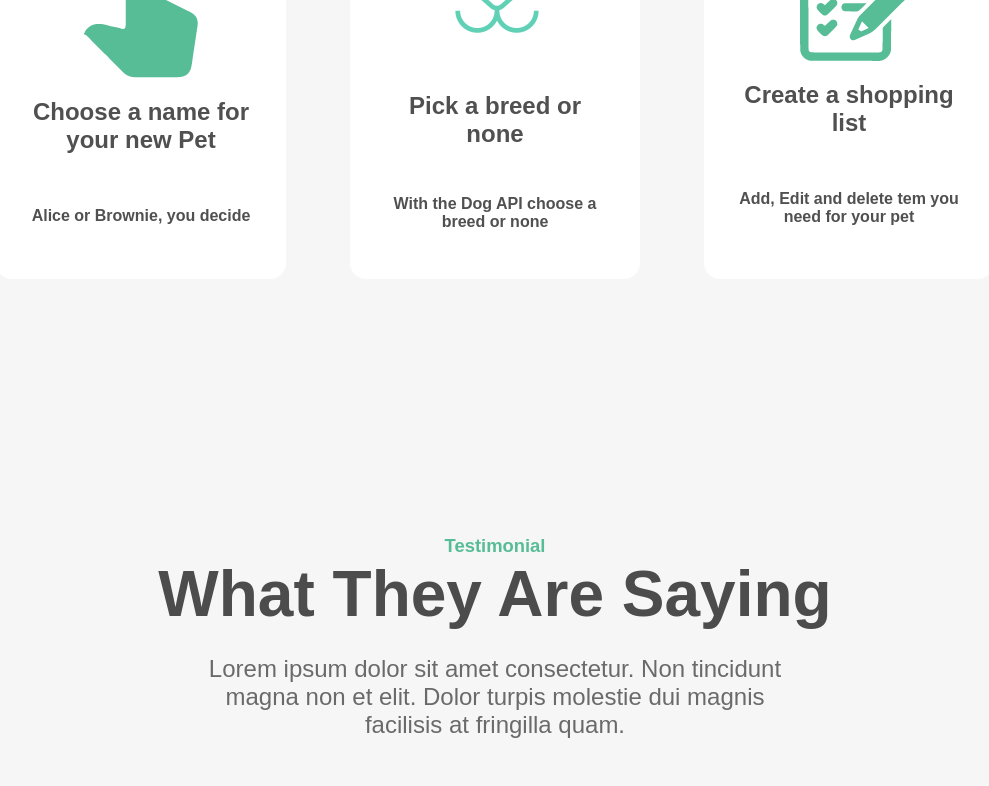
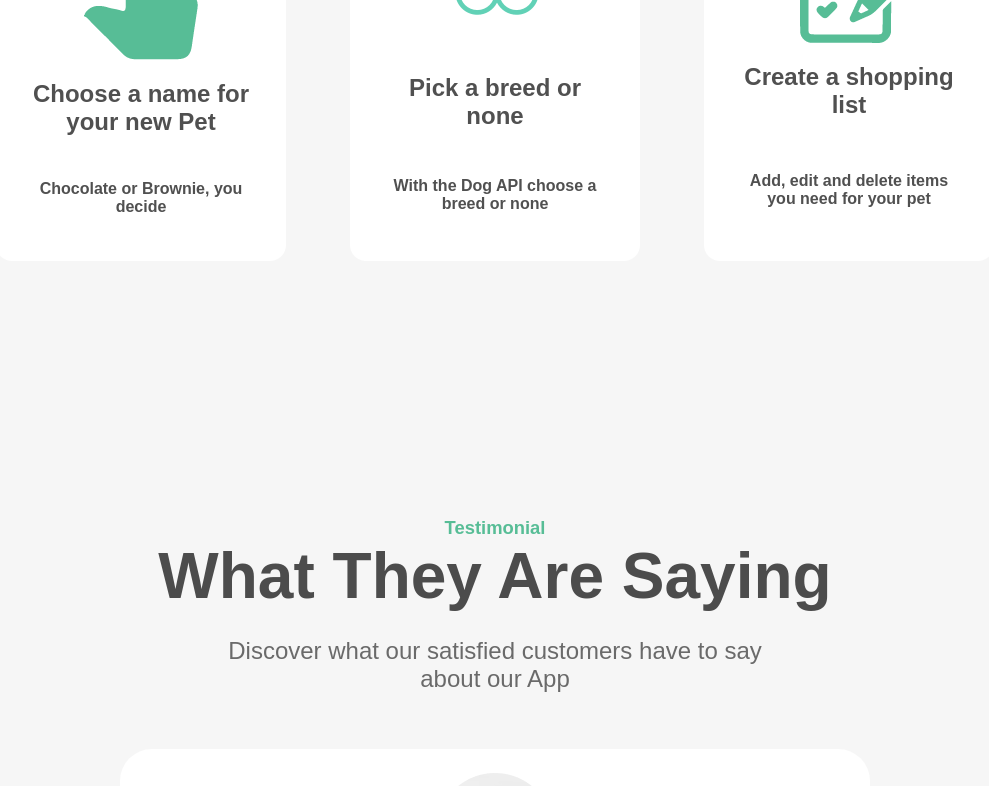
Before and after one commit to Anmavel/PetFit, a React (Create React App) app in the folder frontend/: page / in a window 1280 px wide. Shown: the part 2000-2786 px from the top of the page, without its empty margins (145-1134 px from the left). Built offline with nearby package versions, Linux system fonts and the light colour scheme; no server answers; the HTML template or start-up script is replaced by a standard one.

Commit message:
Little modifications of Layout, About, Testimonials text, navigation bar, Work text, sign form and css

```diff
--- a/frontend/src/App.css
+++ b/frontend/src/App.css
@@ -115,7 +115,7 @@ nav {
     font-size: 1.5rem;
 }
 .secondary-button:hover {
-    background-color:  #57BD96;
+    background-color: #e48f0f;
 }
 .about-section-container {
     margin-top: 20rem;
@@ -141,7 +141,7 @@ nav {
 }
 .primary-subheading {
     font-weight: 700;
-    color:  #57BD96;
+    color: #57BD96;
     font-size: 1.15rem;
 }
 .about-buttons-container {
@@ -196,9 +196,8 @@ nav {
     padding: 0.5rem 1rem;
 }
 .footer-wrapper {
-    margin: 6rem 0rem;
     display: flex;
-    margin-top: 10rem;
+    margin: 10rem 0rem 6rem;
     background-color: #57BD96;
     padding: 50px 50px 50px 50px;
 }
@@ -213,6 +212,7 @@ nav {
     margin-right: 1.25rem;
     color: #585858;
 }
+
 .footer-section-two {
     flex: 1;
     display: flex;
@@ -254,7 +254,7 @@ nav {
 .testimonials-stars-container svg {
     margin: 0rem 0.25rem;
     font-size: 1.5rem;
-    color: #fe9e0d ;
+    color: #fe9e0d;
 }
 .testimonial-section-bottom h2 {
     margin-top: 1.5rem;
--- a/frontend/src/component/About.tsx
+++ b/frontend/src/component/About.tsx
@@ -4,6 +4,10 @@ import AboutBackgroundImage from "../Assets/Dog_Karsten_Round.png"
 import {BsFillPlayCircleFill} from "react-icons/bs";
 
 export default function About(){
+      function handleWatchVideo() {
+        window.location.replace('https://www.youtube.com/watch?v=xvFZjo5PgG0');
+    }
+
     return(
         <div className={"about-section-container"}>
             <div className={"about-background-image-container"}>
@@ -18,7 +22,7 @@ export default function About(){
                 <p className={"primary-text"}>Choose the name, breed and with Petfit collect data about your future pet, save your new pet supply list or shopping list.</p>
                 <div className={"about-buttons-container"}>
                     <button className={"secondary-button"}>Learn more</button>
-                    <button className={"watch-video-button"}><BsFillPlayCircleFill/>Watch Video</button>
+                    <button  onClick={handleWatchVideo} className={"watch-video-button"}><BsFillPlayCircleFill/>Watch Video</button>
                 </div>
             </div>
         </div>
--- a/frontend/src/component/Layout.tsx
+++ b/frontend/src/component/Layout.tsx
@@ -1,5 +1,6 @@
 import React, {ReactNode} from "react";
 import "./Main-content.css"
+import NavigationBar from "./NavigationBar";
 
 type Props = {
     children: ReactNode;
@@ -7,7 +8,7 @@ type Props = {
 export default function Layout({children}: Props) {
     return (
         <>
-            {/*<Header image={"/petfit_logo_small.png"}/> */}
+            <NavigationBar/>
             <main className={"main-content"}>{children}</main>
         </>
     );
--- a/frontend/src/component/NavigationBar.tsx
+++ b/frontend/src/component/NavigationBar.tsx
@@ -15,8 +15,11 @@ export default function NavigationBar() {
     const menuOptions = [
         {text: "Home", icon: <HomeIcon/>,},
         {text: "About", icon: <InfoIcon/>,},
+        {text: "Work", icon: <InfoIcon/>,},
         {text: "Testimonials", icon: <CommentRoundedIcon/>,},
         {text: "Contact", icon: <PhoneRoundedIcon/>,},
+        {text: "Pets", icon: <InfoIcon/>,},
+        {text: "Sign Out", icon: <InfoIcon/>,},
     ]
     const navigate = useNavigate()
 
@@ -35,6 +38,9 @@ export default function NavigationBar() {
                 <a href={"/work"}>Work</a>
                 <a href={"/testimonials"}>Testimonials</a>
                 <a href={"/"}>Contact</a>
+                <a href={"/pets"}>Pets</a>
+                <a href={"/sign-out"}>Sign Out</a>
+
                 <button onClick={handleClickSignIn} className={"primary-button"}>Sign In</button>
             </div>
             <div className={"navbar-menu-container"}>
--- a/frontend/src/component/SignForm.tsx
+++ b/frontend/src/component/SignForm.tsx
@@ -27,7 +27,7 @@ export default function SignForm(props: Props) {
         const url = "/api/users" + (props.action === "sign-in" ? "/login" : "")
         const data = props.action === "sign-in" ? {} : {username, password}
         const config = props.action === "sign-in" ? {headers: {Authorization: `Basic ${window.btoa(btoaString)}`}} : {}
-        const navigateTo = props.action === "sign-in" ? window.sessionStorage.getItem('signInRedirect') || '/' : "/";
+        const navigateTo = props.action === "sign-in" ? window.sessionStorage.getItem('signInRedirect') || '/pets' : "/";
         event.preventDefault();
         axios.post(url, data, config)
             .then(() => {
--- a/frontend/src/component/Testimonials.tsx
+++ b/frontend/src/component/Testimonials.tsx
@@ -8,14 +8,13 @@ export default function Testimonials(){
                 <p className="primary-subheading">Testimonial</p>
                 <h1 className="primary-heading">What They Are Saying</h1>
                 <p className="primary-text">
-                    Lorem ipsum dolor sit amet consectetur. Non tincidunt magna non et
-                    elit. Dolor turpis molestie dui magnis facilisis at fringilla quam.
+                    Discover what our satisfied customers have to say about our App
                 </p>
             </div>
             <div className="testimonial-section-bottom">
                 <img src={ProfilePicture} alt="" />
                 <p>
-                    Awesome App. It helps me to adopt Bruno and we are inseparable
+                    Awesome App. It helped me to adopt Bruno and we are inseparable!
                 </p>
                 <div className="testimonials-stars-container">
                     <AiFillStar />
--- a/frontend/src/component/Work.tsx
+++ b/frontend/src/component/Work.tsx
@@ -9,7 +9,7 @@ export default function Work() {
         {
             image: ChoosePet,
             title: "Choose a name for your new Pet",
-            text: "Alice or Brownie, you decide"
+            text: "Chocolate or Brownie, you decide"
         },
 
         {
@@ -21,7 +21,7 @@ export default function Work() {
         {
             image: PickUpPet,
             title: "Create a shopping list",
-            text: "Add, Edit and delete tem you need for your pet"
+            text: "Add, edit and delete items you need for your pet"
         },
 
     ]
```
